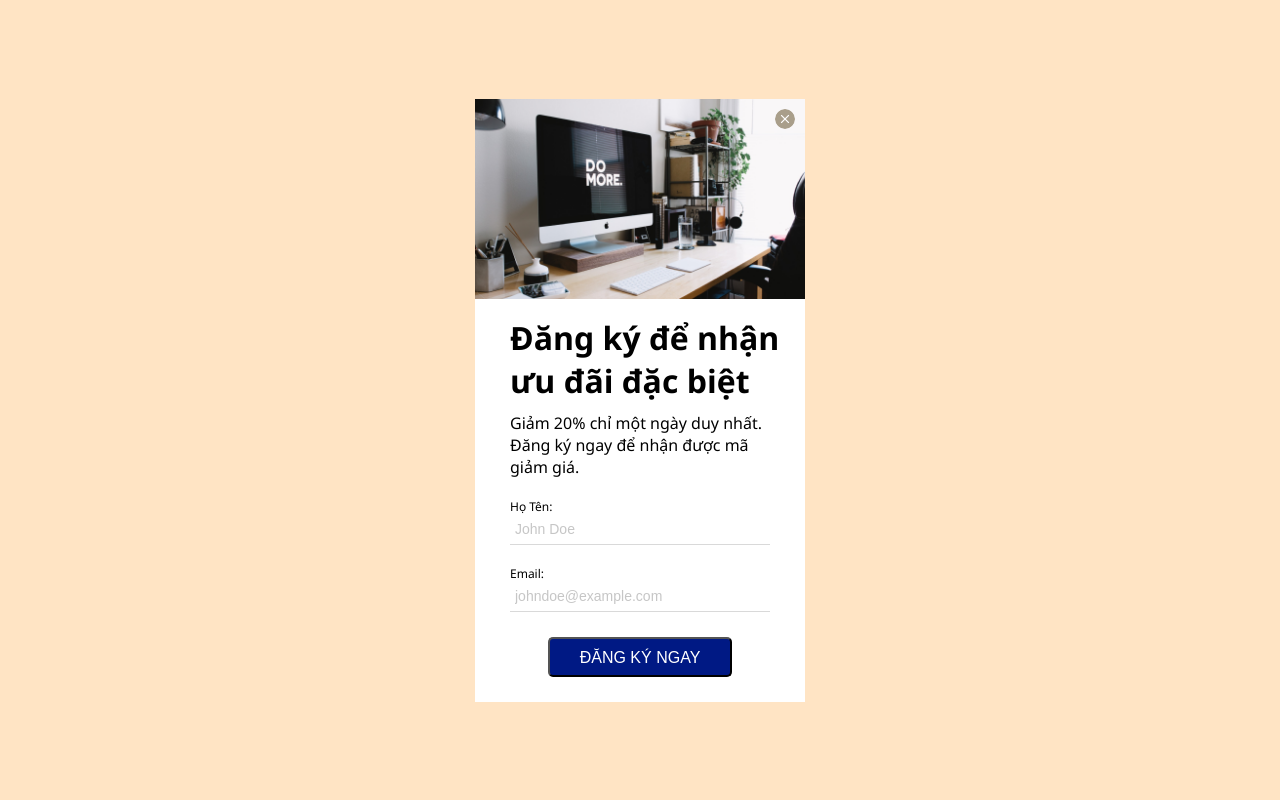
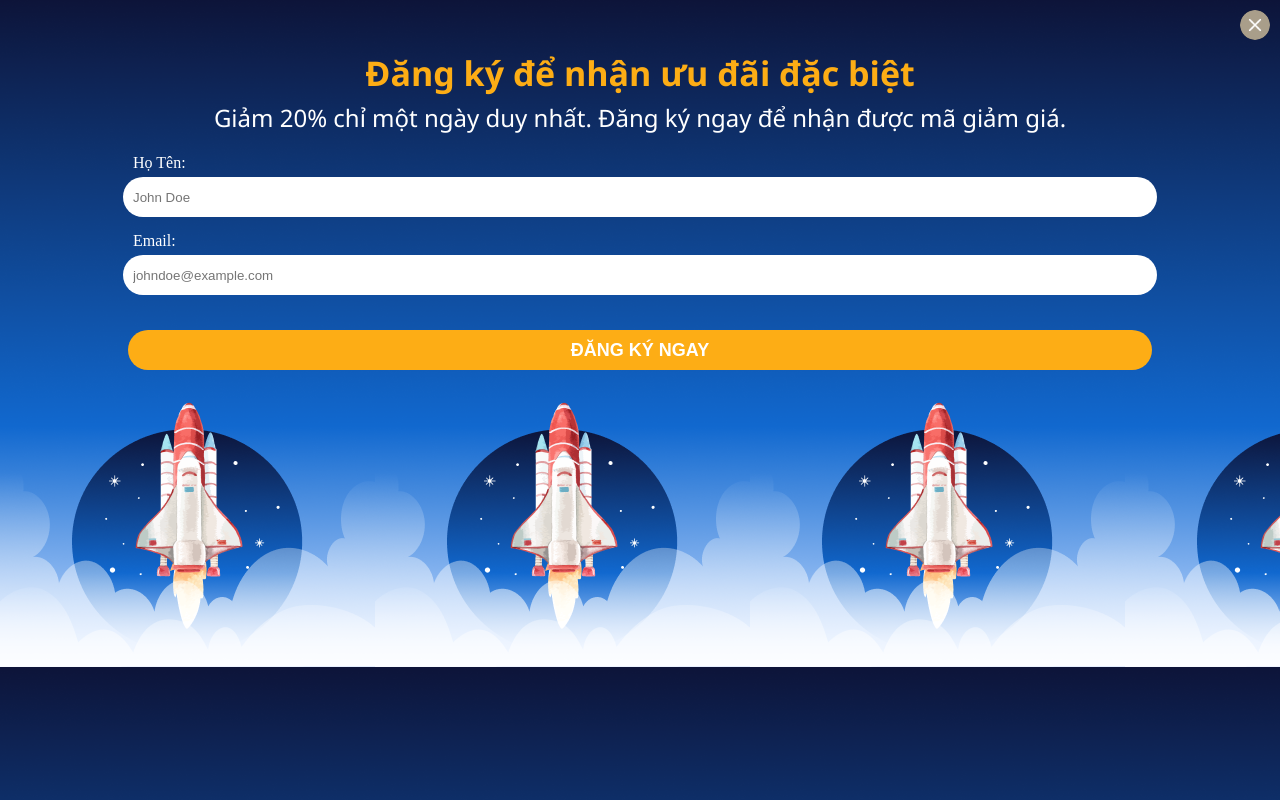
Before and after one commit to subiz/campaign-template, a Vue app: page / in a window 1280 px wide. Built offline with nearby package versions, Linux system fonts and the light colour scheme; the HTML template or start-up script is replaced by a standard one.

Commit message:
update App.vue

```diff
--- a/src/App.vue
+++ b/src/App.vue
@@ -4,7 +4,7 @@
   </div>
 </template>
 <script>
-import Template from './modal/template4.vue'
+import Template from './fullscreen/template5.vue'
 export default {
   name: 'app',
   components: {
@@ -103,39 +103,38 @@ export default {
         subtitle:"",
         form_enabled:true,
         images:[],
-        fields:[
+        form:{
+          enabled:true,
+           fields:[
           {
             key :1,
             label : "Cảm nhận của bạn",
             is_required :true,
             type :"text",
             multiline_text:true,
-            placeholder:"Cảm nhận của bạn",
+            placeholder:"Bạn đang nghĩ gì ...",
           },
           {
             key :2,
             label : "Email",
             is_required :true,
-            type :"email",
+            type :"text",
             multiline_text:false,
-            placeholder:"Email của bạn",
+            placeholder:"johndoe@example.com",
           },
         ],
+
+        },
         primary_button:{
-          text:"Gửi cảm nhận",
-          enabled : true,
-          action : 10,
-          redirect_url : 11,
-          open_url : 12
+        text:"Gửi cảm nhận",
+        enabled : true,
         },
          secondary_button:{
           text:"Cancle",
           enabled : false,
-          action : 10,
-          redirect_url : 11,
-          open_url : 12
+
         },
-        description:"Phản hổi của bạn rất quan trọng với chúng tôi.",
+        description:"Phản hồi của bạn rất quan trọng với chúng tôi.",
         primaryButtonTitle:"Đăng ký nhanh"
         },
        templatefeedback2:{
@@ -144,6 +143,7 @@ export default {
         form_enabled:true,
         images:[],
         fields:[
+
           {
             key :1,
             label : "Cảm nhận của bạn",
@@ -159,7 +159,7 @@ export default {
             type :"email",
             multiline_text:false,
             placeholder:"Email của bạn",
-          },
+        },
         ],
         primary_button:{
           text:"Gửi cảm nhận",
```
